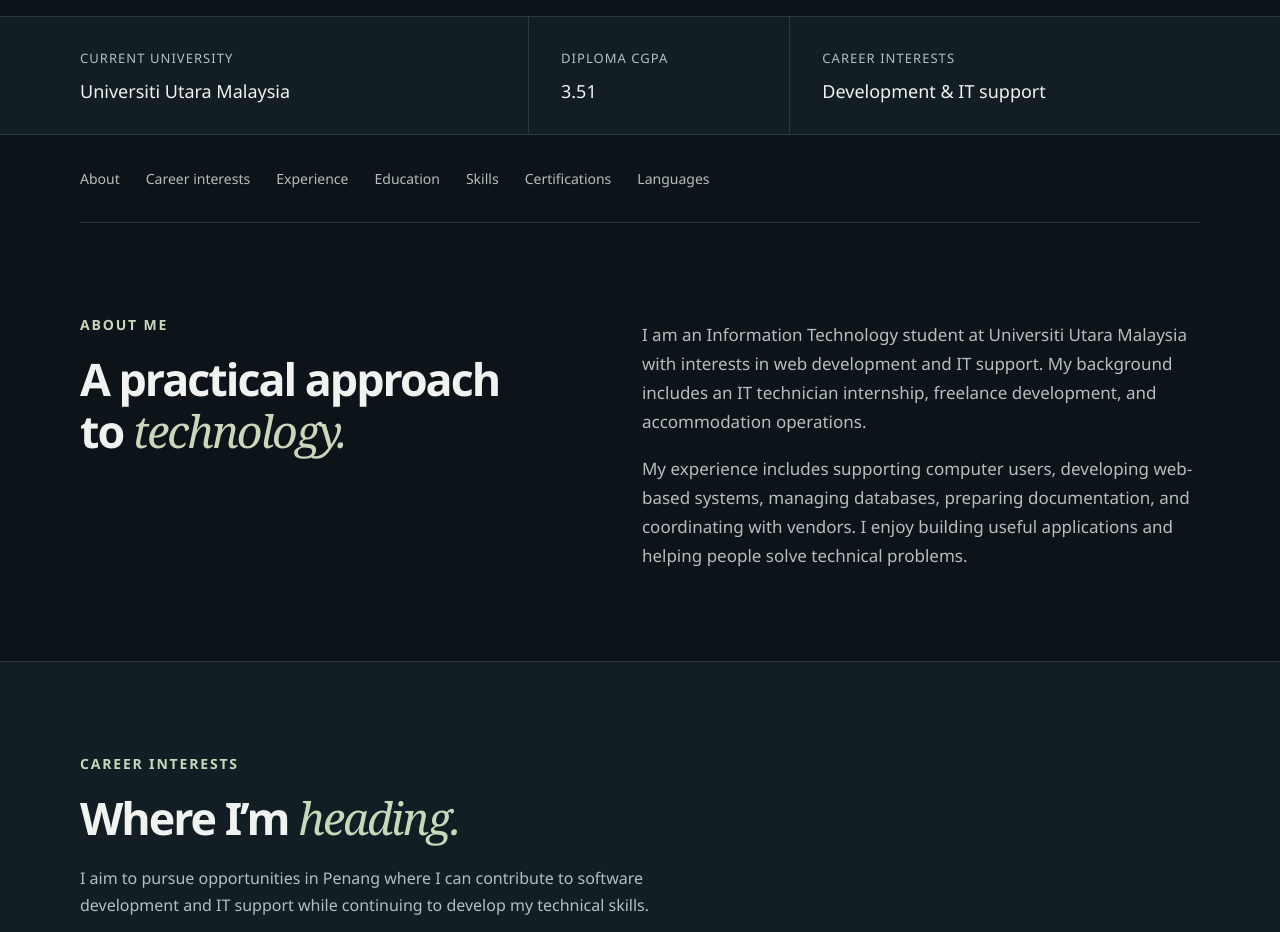
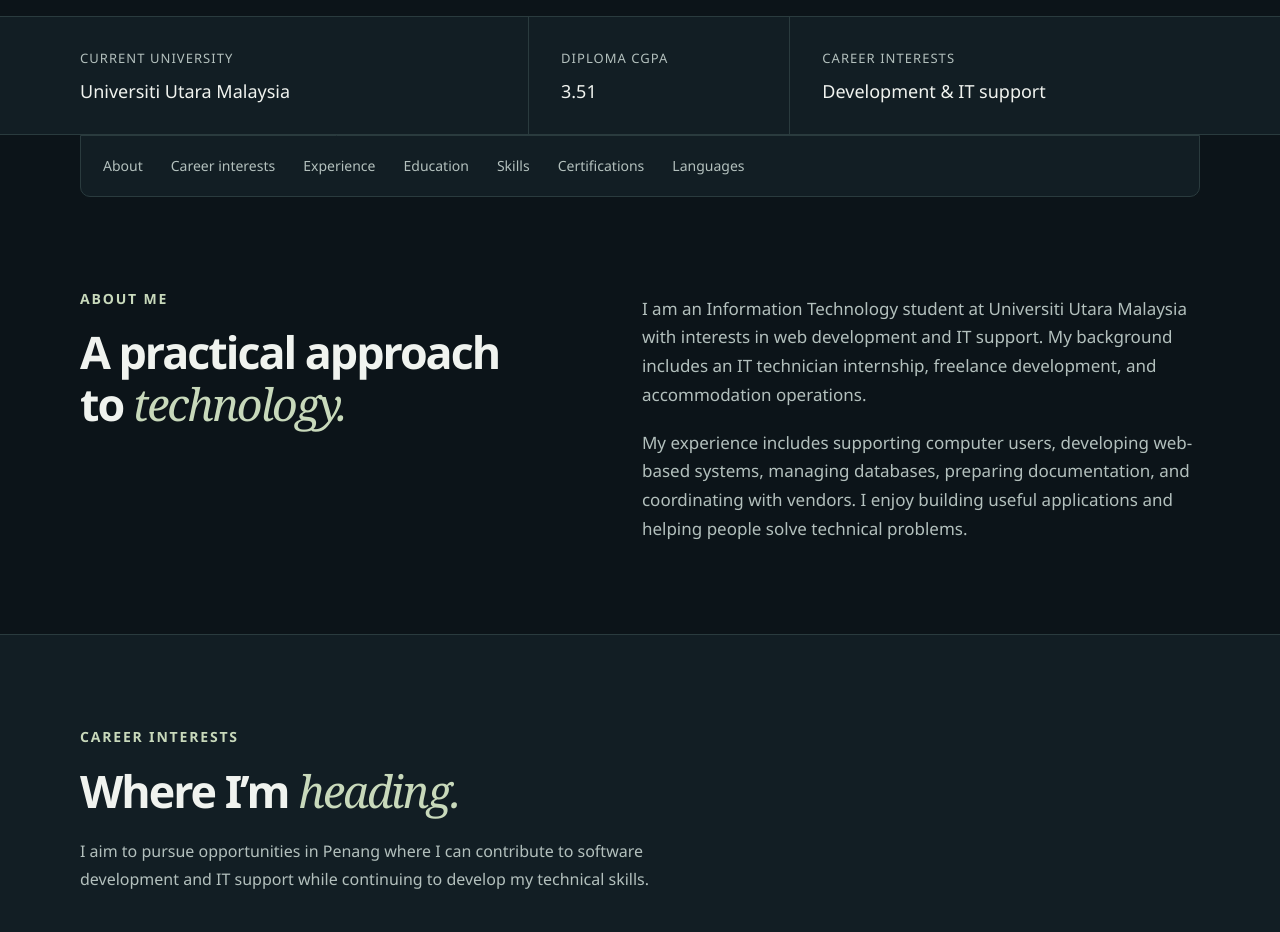
Before and after one commit to shann8888/my-resume-site, a plain HTML site: page index.html in a window 1280 px wide. Shown: the part 800-1732 px from the top of the page. Drawn offline with Linux system fonts and the light colour scheme.

Commit message:
Keep resume section navigation visible while scrolling

```diff
--- a/style.css
+++ b/style.css
@@ -234,13 +234,47 @@ ul { margin: 0; padding: 0; }
 .fact-grid > div:last-child { padding-right: 0; }
 .fact-label { color: var(--muted); font-size: 0.8125rem; letter-spacing: 0.08em; }
 .fact-grid p { margin: 5px 0 0; font-size: 1.125rem; font-weight: 500; }
-.section-nav { display: flex; flex-wrap: wrap; gap: 10px 26px; padding-block: 28px; border-bottom: 1px solid var(--line); }
-.section-nav a { padding: 4px 0; color: var(--muted); font-size: 0.875rem; text-decoration: none; }
-.section-nav a:hover { color: var(--accent); text-decoration: underline; }
+/* Keep Home's section links visible below the main header. */
+.section-nav {
+    position: sticky;
+    top: 88px;
+    z-index: 20;
+    display: flex;
+    flex-wrap: nowrap;
+    align-items: center;
+    gap: 8px;
+    padding: 8px 12px;
+    overflow-x: auto;
+    overflow-y: hidden;
+    overscroll-behavior-x: contain;
+    border: 1px solid var(--line);
+    border-radius: 0 0 10px 10px;
+    background: var(--surface);
+    scrollbar-width: thin;
+    scrollbar-color: var(--muted) transparent;
+}
+.section-nav a {
+    display: inline-flex;
+    flex: 0 0 auto;
+    align-items: center;
+    justify-content: center;
+    min-height: 44px;
+    padding: 8px 10px;
+    border-radius: 6px;
+    color: var(--muted);
+    font-size: 0.875rem;
+    text-decoration: none;
+    white-space: nowrap;
+}
+.section-nav a:hover {
+    color: var(--accent);
+    background: var(--surface-alt);
+    text-decoration: none;
+}
 
 /* Resume sections use varied layouts with a shared spacing scale. */
 #main-content { scroll-margin-top: 90px; }
-.section { padding-block: 90px; scroll-margin-top: 24px; }
+.section { padding-block: 90px; scroll-margin-top: 112px; }
 .section-tinted { background: var(--surface); border-block: 1px solid var(--line); }
 .section-heading { margin-bottom: 44px; max-width: 720px; }
 .section-heading > p:last-child:not(.eyebrow) { margin-top: 22px; max-width: 650px; color: var(--muted); }
@@ -376,7 +410,11 @@ ul { margin: 0; padding: 0; }
     .fact-grid > div, .fact-grid > div:first-child, .fact-grid > div:last-child { padding: 18px 0; border-left: 0; border-top: 1px solid var(--line); }
     .fact-grid > div:first-child { border-top: 0; }
     .fact-grid p { font-size: 1.0625rem; }
-    .section-nav { gap: 8px 22px; padding-block: 22px; }
+    .section-nav {
+        top: 76px;
+        gap: 6px;
+        padding: 8px 10px;
+    }
     .section { padding-block: 58px; }
     .section-heading { margin-bottom: 32px; }
     .about-section { grid-template-columns: 1fr; gap: 28px; }
```
